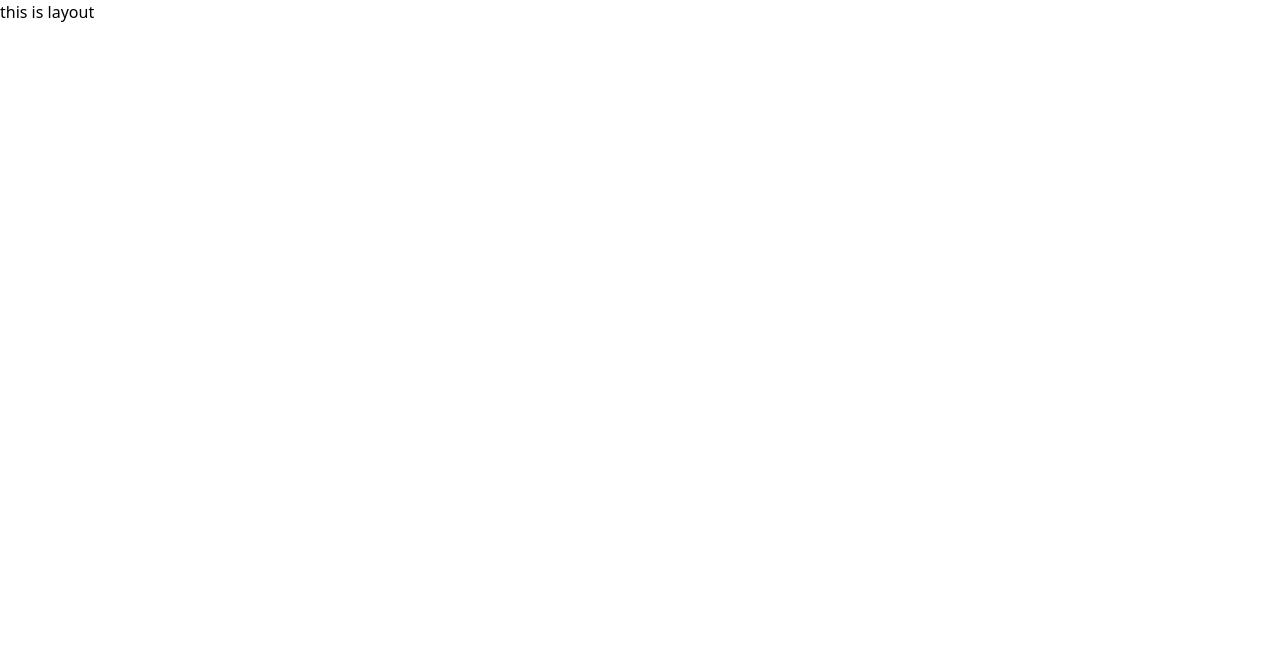
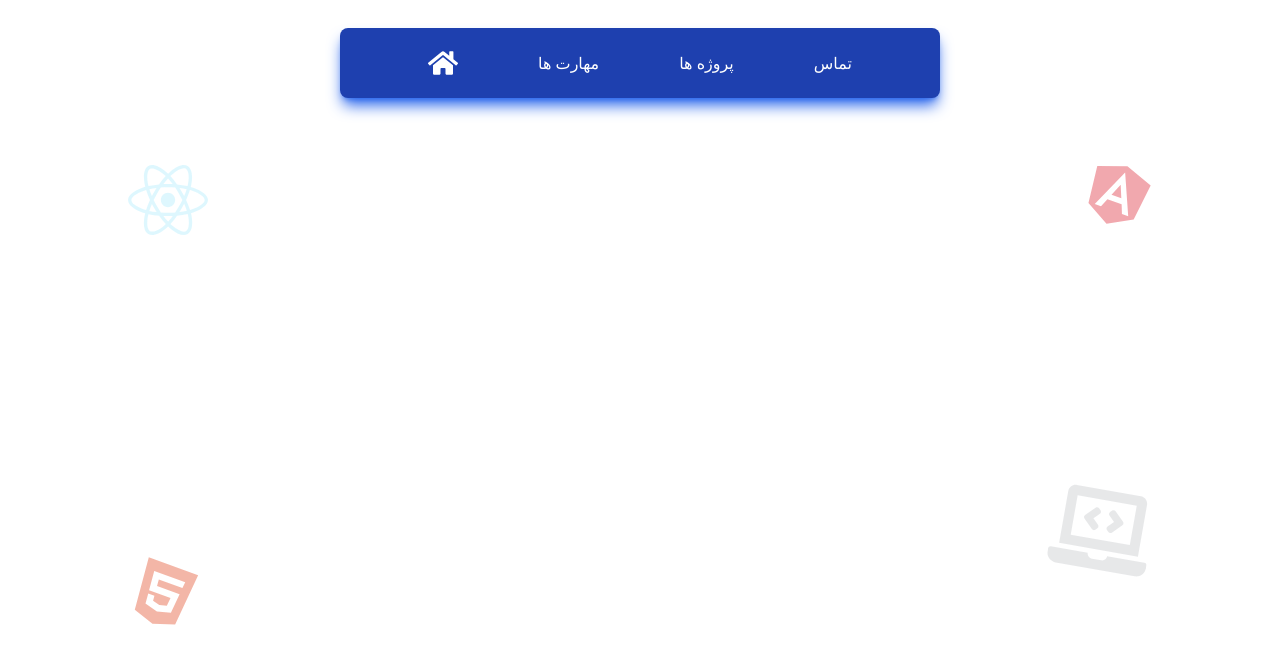
Before and after one commit to hedy-codes/hedye-portfolio, a React (Vite) app: page / in a window 1280 px wide. Shown: the top 664 px of the page. Built offline with nearby package versions, Linux system fonts and the light colour scheme.

Commit message:
feat: add Layout component to root route ('/')

```diff
--- a/src/App.jsx
+++ b/src/App.jsx
@@ -6,7 +6,14 @@ function App() {
     <>
       <BrowserRouter>
         <Routes>
-          <Route path="/" element={<h1>this is layout</h1>} />
+          <Route
+            path="/"
+            element={
+              <h1>
+                <Layout />
+              </h1>
+            }
+          />
         </Routes>
       </BrowserRouter>
     </>
```
